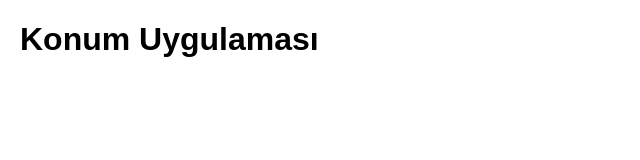
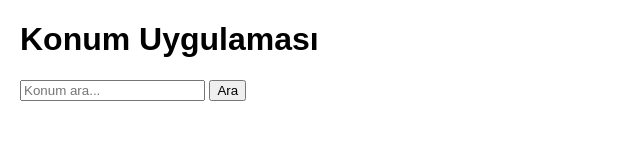
Before and after one commit to ttumitt/ATM, a plain HTML site: page index.html in a window 1280 px wide. Shown: the whole page, without its empty margins (0-640 px from the left). Drawn offline with Linux system fonts and the light colour scheme.

Commit message:
Update index.html

```diff
--- a/index.html
+++ b/index.html
@@ -8,6 +8,10 @@
 </head>
 <body>
     <h1>Konum Uygulaması</h1>
+    <div class="search-container">
+        <input type="text" id="search-input" placeholder="Konum ara...">
+        <button id="search-button">Ara</button>
+    </div>
     <div id="location-list"></div>
     <script src="script.js"></script>
 </body>
```
